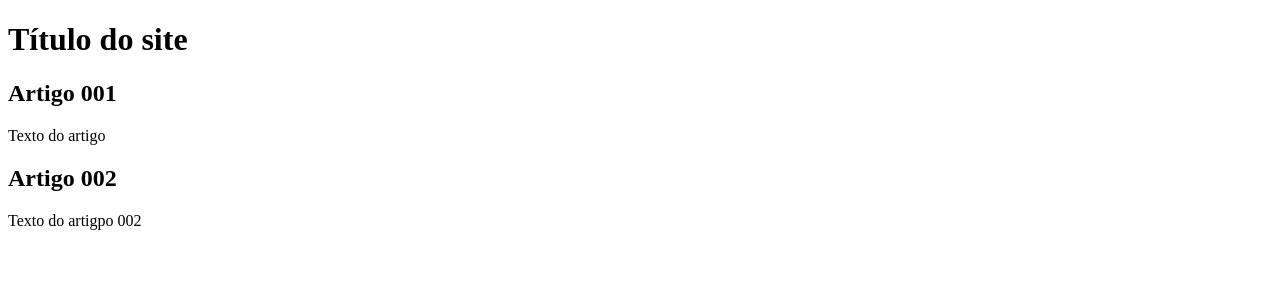
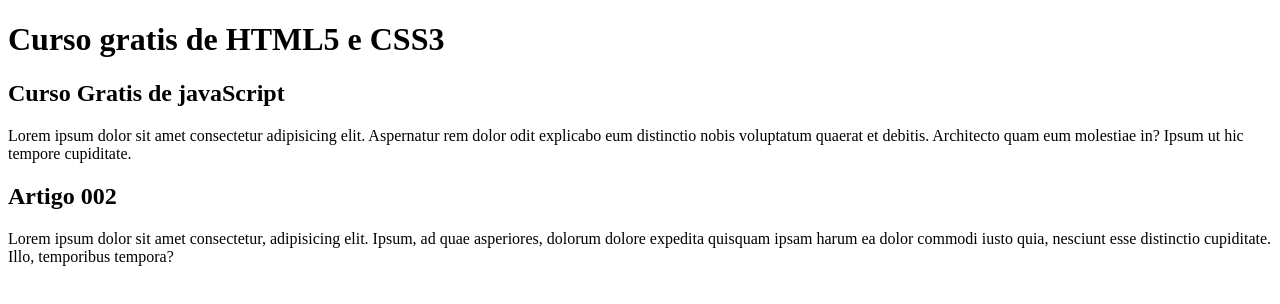
Before and after one commit to Marlon-Santiago/projeto_Site, a plain HTML site: page index.html in a window 1280 px wide. Drawn offline with Linux system fonts and the light colour scheme.

Commit message:
comecei a desenvolver o conteudo

```diff
--- a/index.html
+++ b/index.html
@@ -9,15 +9,15 @@
 <body>
  <main>
     <header>
-        <h1>Título do site</h1>
+        <h1>Curso gratis de HTML5 e CSS3</h1>
     </header>
     <article>
-        <h2>Artigo 001</h2>
-        <p>Texto do artigo</p>
+        <h2>Curso Gratis de javaScript</h2>
+        <p>Lorem ipsum dolor sit amet consectetur adipisicing elit. Aspernatur rem dolor odit explicabo eum distinctio nobis voluptatum quaerat et debitis. Architecto quam eum molestiae in? Ipsum ut hic tempore cupiditate.</p>
     </article>
     <article>
         <h2>Artigo 002</h2>
-        <p>Texto do artigpo 002</p>
+        <p>Lorem ipsum dolor sit amet consectetur, adipisicing elit. Ipsum, ad quae asperiores, dolorum dolore expedita quisquam ipsam harum ea dolor commodi iusto quia, nesciunt esse distinctio cupiditate. Illo, temporibus tempora?</p>
     </article>
  </main>
 </body>
```
